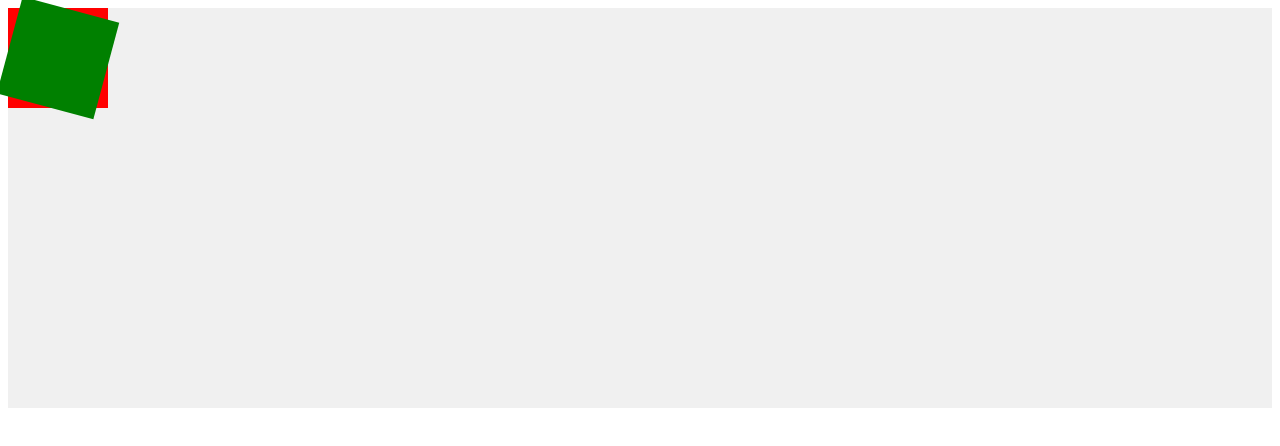
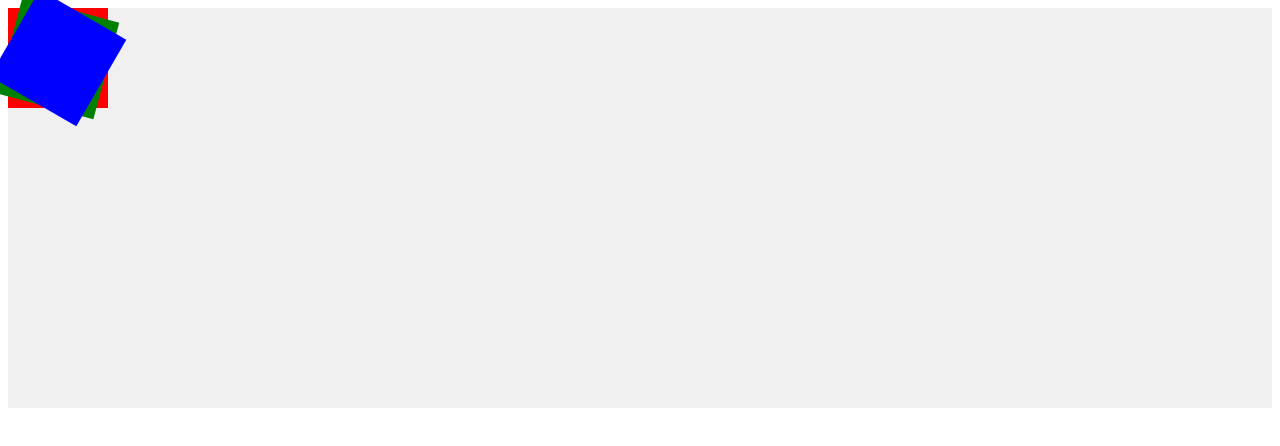
Before and after one commit to VanessaMontoya/week-9--5-november-2018, a plain HTML site: page index.html in a window 1280 px wide. Drawn offline with Linux system fonts and the light colour scheme.

Commit message:
Style the third <div>

```diff
--- a/css/style.css
+++ b/css/style.css
@@ -21,3 +21,9 @@
    bottom: 100px;
    transform: rotate(15deg);
 }
+
+#container > div:nth-of-type(3) {
+   background-color: blue;
+   bottom: 200px;
+   transform: rotate(30deg);
+}
```
